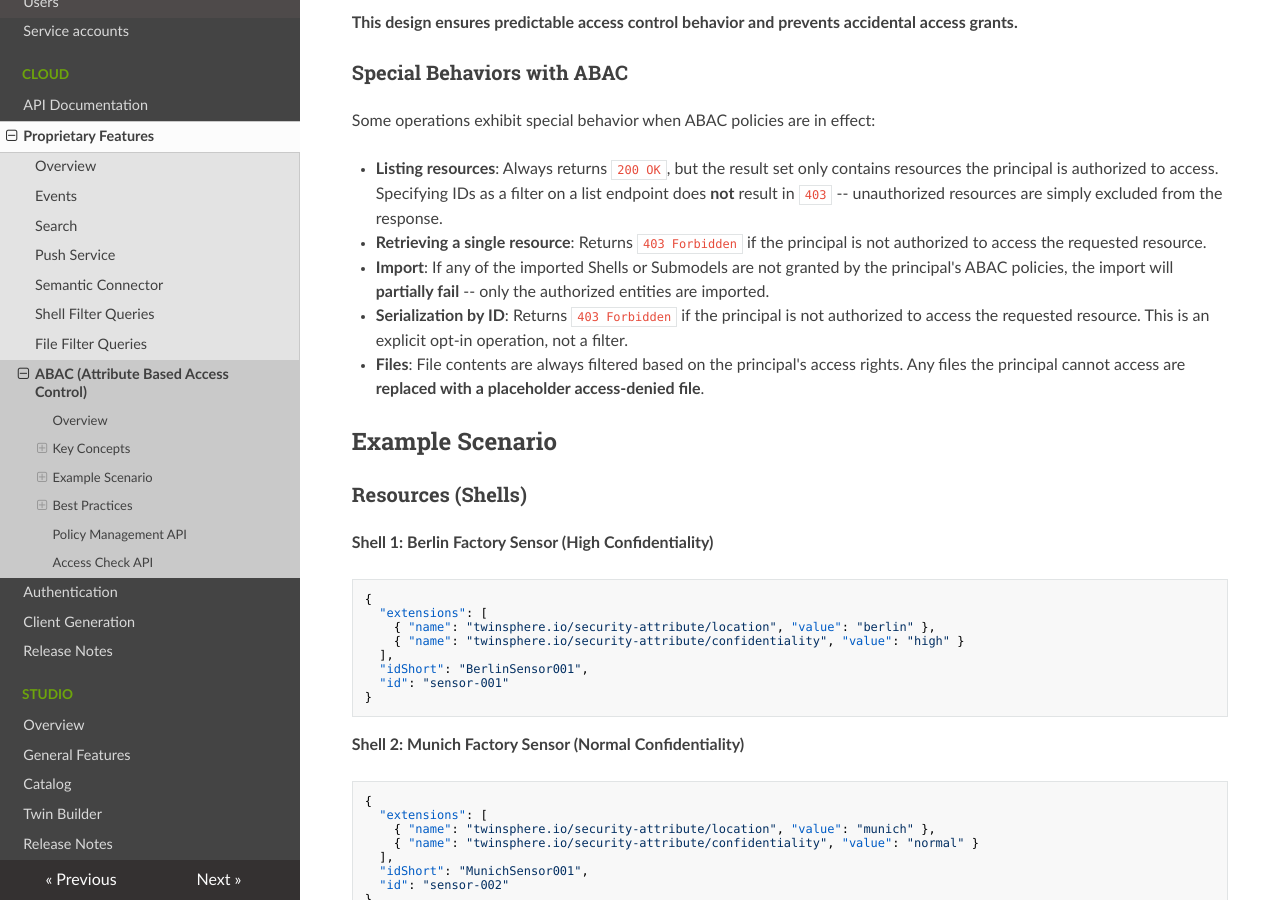
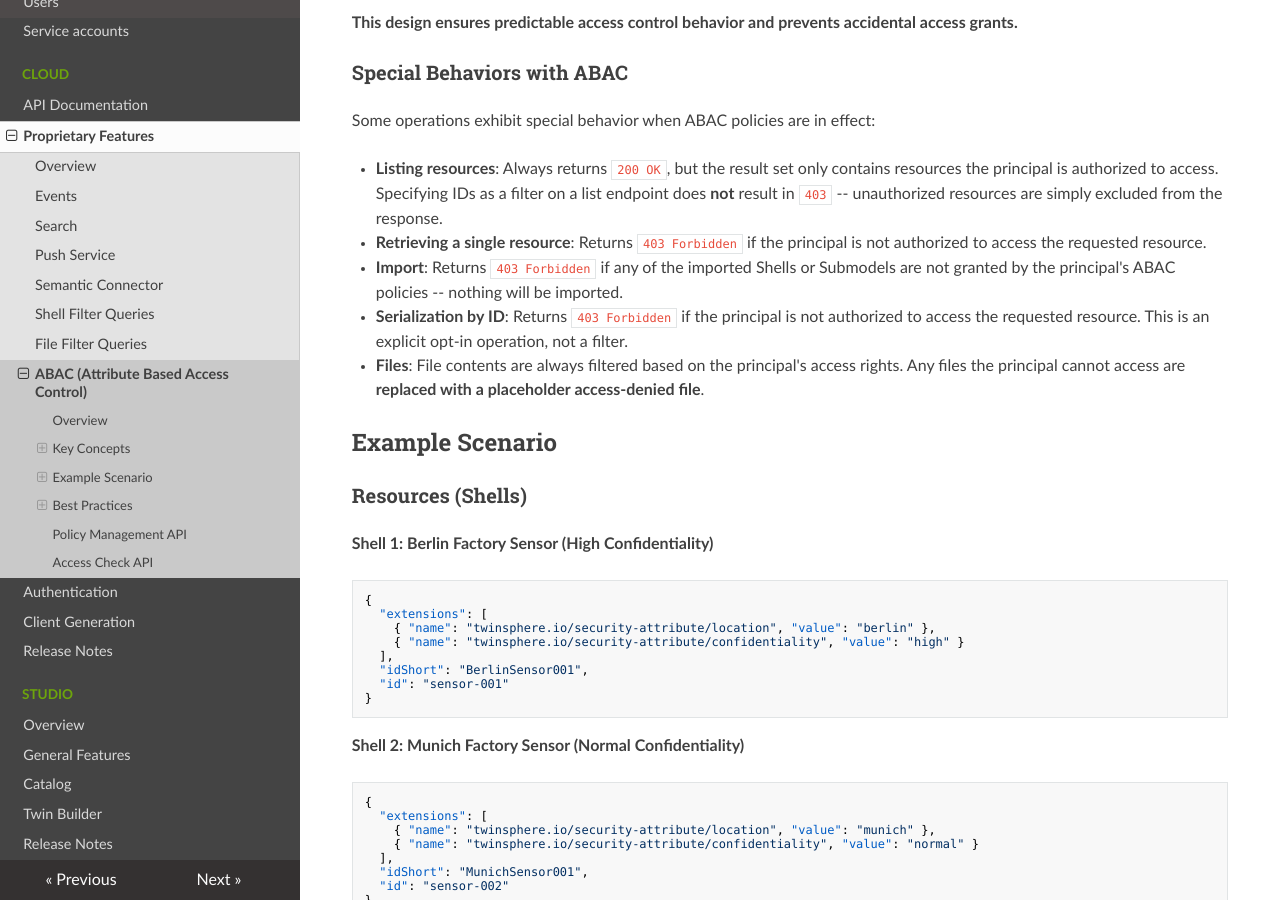
Before and after one commit to twinsphere/twinsphere.github.io, an MkDocs documentation site: the page built from docs/cloud-abac.md, in a window 1280 px wide and 900 px high, scrolled down 2484 px. Built offline with MkDocs 1.6.1, drawn with Linux system fonts in a browser that asks for light colours; nearby versions of some CDN libraries.

Commit message:
fix(abac): note about import

```diff
--- a/docs/cloud-abac.md
+++ b/docs/cloud-abac.md
@@ -125,8 +125,8 @@ Some operations exhibit special behavior when ABAC policies are in effect:
   response.
 - **Retrieving a single resource**: Returns `403 Forbidden` if the principal is not authorized
   to access the requested resource.
-- **Import**: If any of the imported Shells or Submodels are not granted by the principal's
-  ABAC policies, the import will **partially fail** -- only the authorized entities are imported.
+- **Import**: Returns `403 Forbidden` if any of the imported Shells or Submodels are not
+  granted by the principal's ABAC policies -- nothing will be imported.
 - **Serialization by ID**: Returns `403 Forbidden` if the principal is not authorized to
   access the requested resource. This is an explicit opt-in operation, not a filter.
 - **Files**: File contents are always filtered based on the principal's access rights. Any
```
